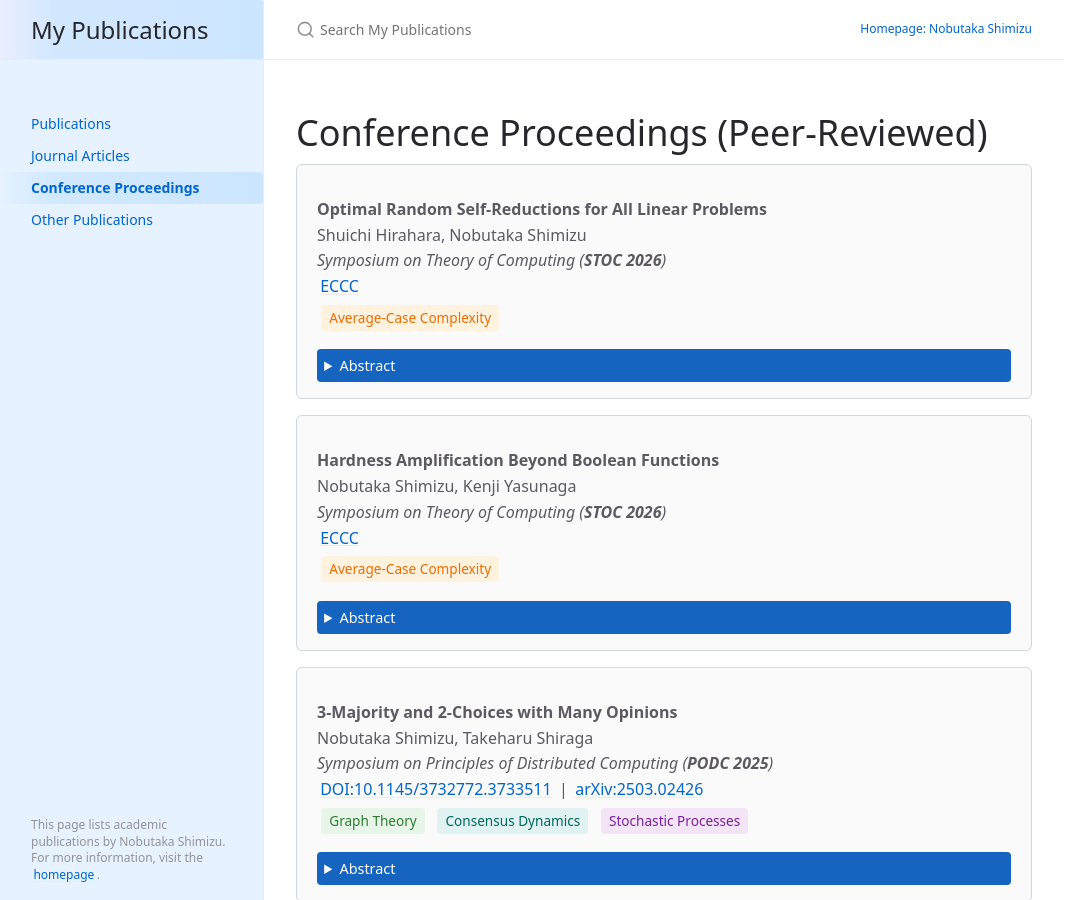
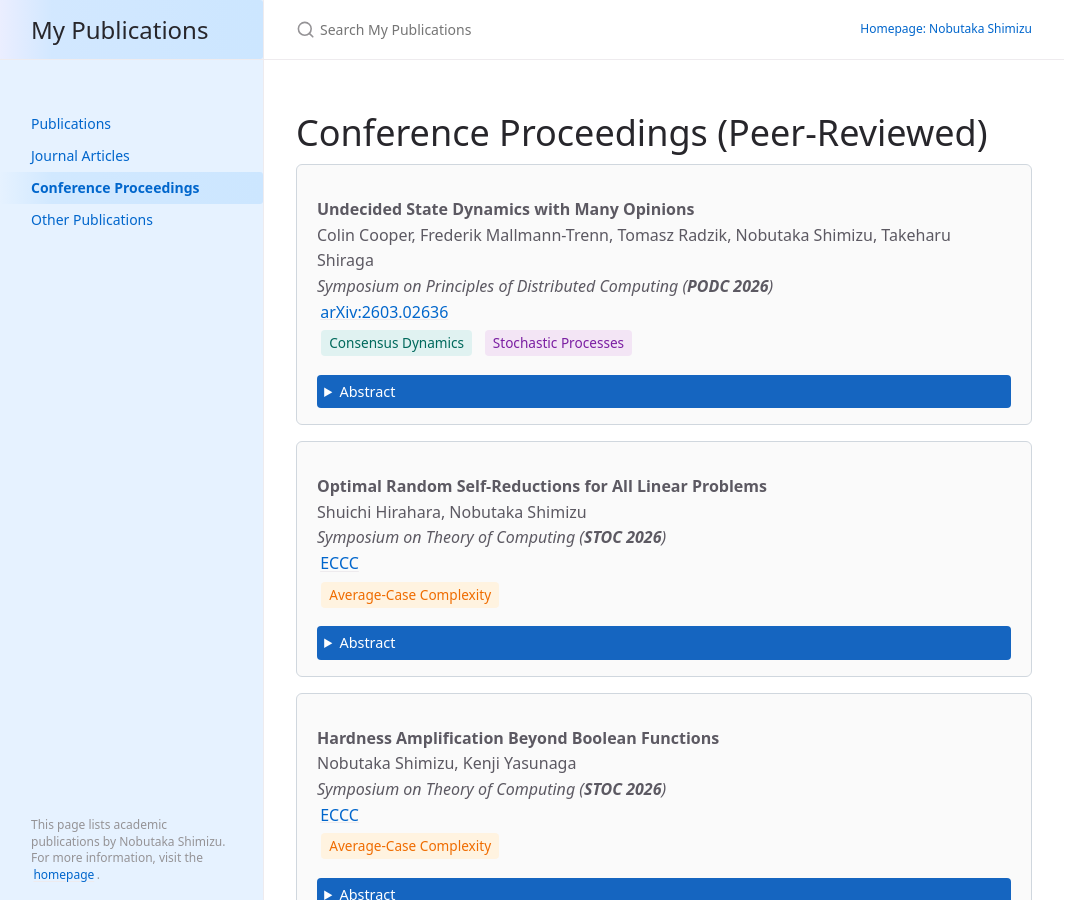
Before and after one commit to NobutakaShimizu/mypapers, a Jekyll site: the page built from docs/conference.md, in a window 1280 px wide and 900 px high. Shown: the whole window, without its empty margins (0-1065 px from the left). Built offline with Jekyll 4.4.1, drawn with Linux system fonts in a browser that asks for light colours; cached includes are drawn as plain includes.

Commit message:
学術出版物リストに新たに「Undecided State Dynamics with Many Opinions」に関する論文を追加し、関連するタグを更新。また、既存の論文情報を整理し、視認性を向上させた。これにより、研究成果へのアクセスが向上し、情報の整合性が強化された。

```diff
--- a/docs/conference.md
+++ b/docs/conference.md
@@ -6,6 +6,23 @@ nav_order: 3
 # Conference Proceedings (Peer-Reviewed)
 
 <div class="papers-list">
+<div class="paper" markdown="1">**Undecided State Dynamics with Many Opinions**<br>
+  Colin Cooper, Frederik Mallmann-Trenn, Tomasz Radzik, Nobutaka Shimizu, Takeharu Shiraga<br>
+  *Symposium on Principles of Distributed Computing (**PODC 2026**)*<br>
+  [arXiv:2603.02636](https://arxiv.org/abs/2603.02636) <br>
+  <span class="paper-tag consensus">Consensus Dynamics</span> <span class="paper-tag randomized">Stochastic Processes</span>
+  <details class="paper-abstract"><summary>Abstract</summary>
+  <div class="paper-abstract-body">
+    <p>
+    This paper presents the first nearly-linear consensus time of the Undecided-State Dynamics (USD) for <b>arbitrary</b> number of opinions $k$ and <b>arbitrary</b> initial configuration in both the gossip model and the population protocol model, which were long-standing open question in a line of works.
+    </p>
+    <p>
+    In the gossip model, USD reaches consensus within $\widetilde O(\min\{k,\sqrt n\})$ synchronous rounds with probability $1-p_{\bot}-n^{-c}$, where $p_{\bot}$ denotes the probability that USD reaches the all-$\bot$ configuration in the first round.
+    In the population protocol model, USD reaches consensus within $\widetilde O(\min\{kn,n^{3/2}\})$ asynchronous interactions with high probability.
+    </p>
+  </div>
+  </details></div>
+
 <div class="paper" markdown="1">**Optimal Random Self-Reductions for All Linear Problems**<br>
   Shuichi Hirahara, Nobutaka Shimizu<br>
   *Symposium on Theory of Computing (**STOC 2026**)*<br>
```
Also changed, not shown: 3 other files.
